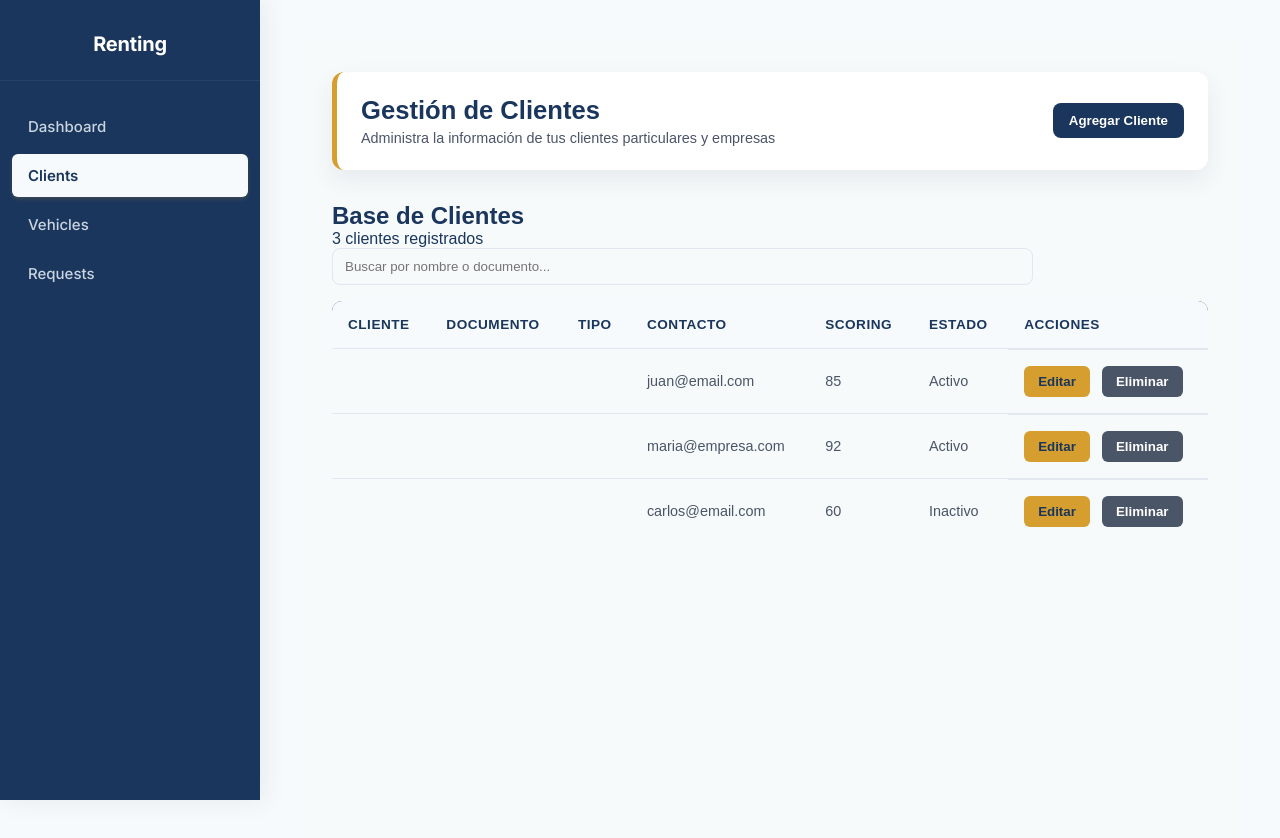
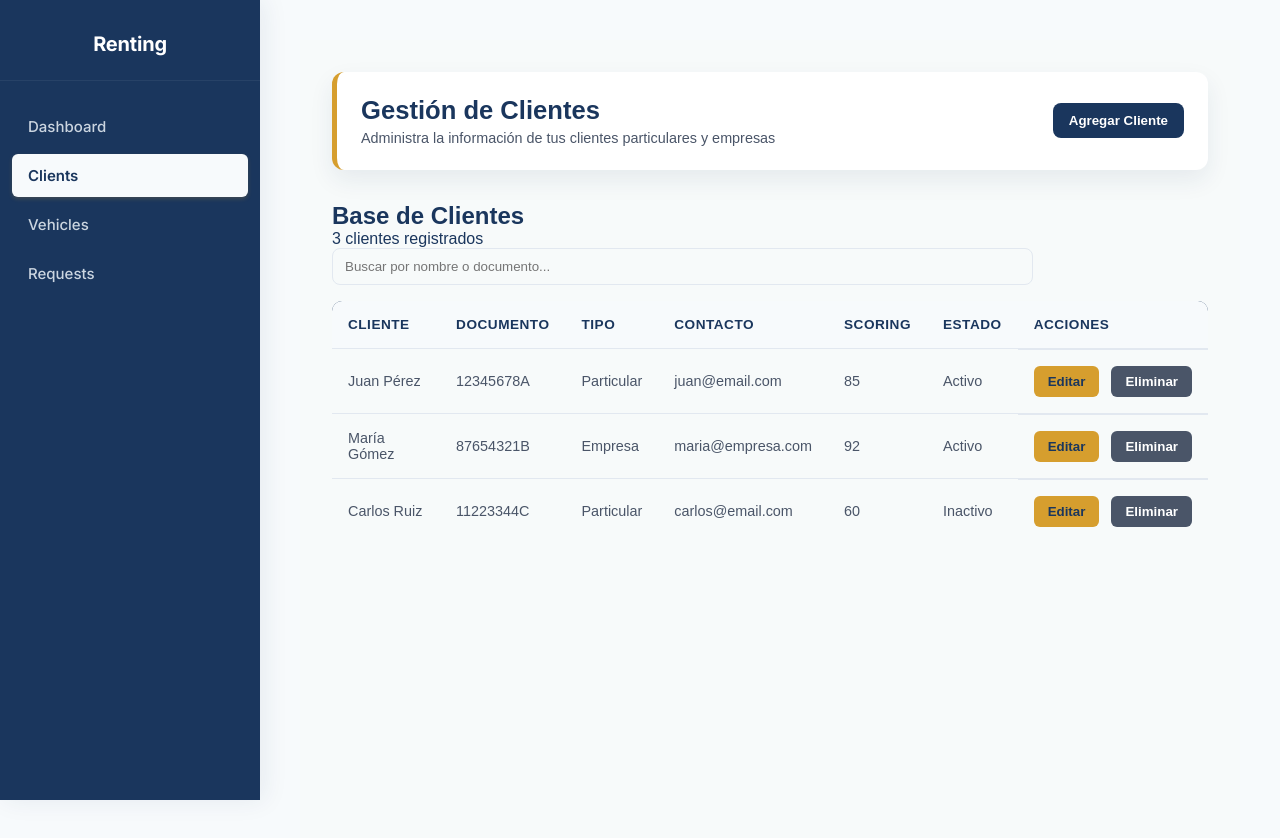
Before and after one commit to juanSofttek18/frontend_proyectoFinal, a React (Vite) app: page /clients in a window 1280 px wide. Shown: the top 838 px of the page. Built offline with nearby package versions, Linux system fonts and the light colour scheme.

Commit message:
Datos en Ingles

```diff
--- a/src/views/Clientes/FormClient.jsx
+++ b/src/views/Clientes/FormClient.jsx
@@ -9,13 +9,13 @@ function FormClient({
 }) {
 
   const [id, setId] = useState(null);
-  const [nombre, setNombre] = useState("");
-  const [apellido, setApellido] = useState("");
-  const [documento, setDocumento] = useState("");
-  const [tipo, setTipo] = useState("Particular");
-  const [contacto, setContacto] = useState("");
+  const [name, setName] = useState("");
+  const [first_surname, setFirstSurname] = useState("");
+  const [nif, setNif] = useState("");
+  const [employment_status, setEmploymentStatus] = useState("Particular");
+  const [phone, setPhone] = useState("");
   const [scoring, setScoring] = useState(750);
-  const [estado, setEstado] = useState("Activo");
+  const [is_active, setIsActive] = useState(true);
 
 
   useEffect(() => {
@@ -23,24 +23,24 @@ function FormClient({
     if (clientEdit) {
 
       setId(clientEdit.id);
-      setNombre(clientEdit.nombre);
-      setApellido(clientEdit.apellido);
-      setDocumento(clientEdit.documento);
-      setTipo(clientEdit.tipo);
-      setContacto(clientEdit.contacto);
+      setName(clientEdit.name);
+      setFirstSurname(clientEdit.first_surname);
+      setNif(clientEdit.nif);
+      setEmploymentStatus(clientEdit.employment_status);
+      setPhone(clientEdit.phone);
       setScoring(clientEdit.scoring);
-      setEstado(clientEdit.estado);
+      setIsActive(clientEdit.is_active ? "Activo" : "Inactivo");
 
     } else {
 
       setId(null);
-      setNombre("");
-      setApellido("");
-      setDocumento("");
-      setTipo("Particular");
-      setContacto("");
+      setName("");
+      setFirstSurname("");
+      setNif("");
+      setEmploymentStatus("Particular");
+      setPhone("");
       setScoring(750);
-      setEstado("Activo");
+      setIsActive("Activo");
     }
 
   }, [clientEdit]);
@@ -51,13 +51,13 @@ function FormClient({
 
     const clientData = {
       id,
-      nombre,
-      apellido,
-      documento,
-      tipo,
-      contacto,
+      name,
+      first_surname,
+      nif,
+      employment_status,
+      phone,
       scoring,
-      estado,
+      is_active,
     };
 
     saveClient(clientData);
@@ -100,8 +100,8 @@ function FormClient({
           <label>Tipo</label>
 
           <select
-            value={tipo}
-            onChange={(e) => setTipo(e.target.value)}
+            value={employment_status}
+            onChange={(e) => setEmploymentStatus(e.target.value)}
           >
             <option>Particular</option>
             <option>Empresa</option>
@@ -111,32 +111,32 @@ function FormClient({
 
           <input
             type="text"
-            value={nombre}
-            onChange={(e) => setNombre(e.target.value)}
+            value={name}
+            onChange={(e) => setName(e.target.value)}
           />
 
           <label>Apellido</label>
 
           <input
             type="text"
-            value={apellido}
-            onChange={(e) => setApellido(e.target.value)}
+            value={first_surname}
+            onChange={(e) => setFirstSurname(e.target.value)}
           />
 
           <label>Documento</label>
 
           <input
             type="text"
-            value={documento}
-            onChange={(e) => setDocumento(e.target.value)}
+            value={nif}
+            onChange={(e) => setNif(e.target.value)}
           />
 
           <label>Contacto</label>
 
           <input
             type="text"
-            value={contacto}
-            onChange={(e) => setContacto(e.target.value)}
+            value={phone}
+            onChange={(e) => setPhone(e.target.value)}
           />
 
           <label>Scoring</label>
@@ -150,8 +150,8 @@ function FormClient({
           <label>Estado</label>
 
           <select
-            value={estado}
-            onChange={(e) => setEstado(e.target.value)}
+            value={is_active ? "Activo" : "Inactivo"}
+            onChange={(e) => setIsActive(e.target.value === "Activo")}
           >
             <option>Activo</option>
             <option>Inactivo</option>
--- a/src/views/Clientes/ListClient.jsx
+++ b/src/views/Clientes/ListClient.jsx
@@ -57,9 +57,9 @@ function ListClient() {
 <td>{client.name} {client.first_surname}</td>
 <td>{client.nif}</td>
 <td>{client.employment_status}</td>
-<td>{client.contacto}</td>
+<td>{client.phone}</td>
 <td>{client.scoring}</td>
-<td>{client.estado}</td>
+<td>{client.is_active ? "Activo" : "Inactivo"}</td>
 <td>
 <button className="Edit_Client" onClick={() => {
   setClientEdit(client);
--- a/src/views/Clientes/useClientPrueba.js
+++ b/src/views/Clientes/useClientPrueba.js
@@ -14,33 +14,33 @@ export function useClient() {
       const fakeData = [
         {
           id: 1,
-          nombre: "Juan",
-          apellido: "Pérez",
-          documento: "12345678A",
-          tipo: "Particular",
-          contacto: "juan@email.com",
+          name: "Juan",
+          first_surname: "Pérez",
+          nif: "12345678A",
+          employment_status: "Particular",
+          phone: "juan@email.com",
           scoring: 85,
-          estado: "Activo",
+          is_active: true,
         },
         {
           id: 2,
-          nombre: "María",
-          apellido: "Gómez",
-          documento: "87654321B",
-          tipo: "Empresa",
-          contacto: "maria@empresa.com",
+          name: "María",
+          first_surname: "Gómez",
+          nif: "87654321B",
+          employment_status: "Empresa",
+          phone: "maria@empresa.com",
           scoring: 92,
-          estado: "Activo",
+          is_active: true,
         },
         {
           id: 3,
-          nombre: "Carlos",
-          apellido: "Ruiz",
-          documento: "11223344C",
-          tipo: "Particular",
-          contacto: "carlos@email.com",
+          name: "Carlos",
+          first_surname: "Ruiz",
+          nif: "11223344C",
+          employment_status: "Particular",
+          phone: "carlos@email.com",
           scoring: 60,
-          estado: "Inactivo",
+          is_active: false,
         },
       ];
 
@@ -56,7 +56,7 @@ export function useClient() {
 
 
   const filteredClients = clients.filter((c) =>
-    `${c.nombre} ${c.apellido} ${c.documento}`
+    `${c.name} ${c.first_surname} ${c.nif}`
       .toLowerCase()
       .includes(search.toLowerCase())
   );
```
